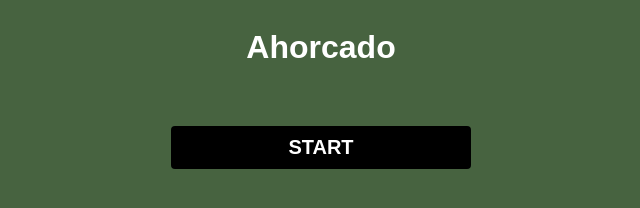
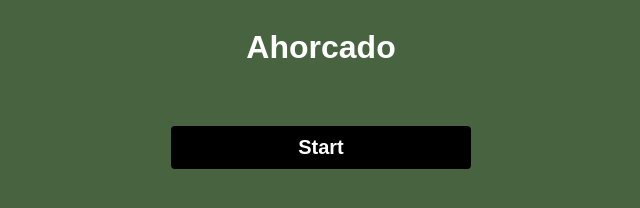
Before and after one commit to carocomba28/Proyectos-HTML-CSS-JS, a plain HTML site: page Ahorcado/index.html in a window 1280 px wide. Shown: the full height of the page, 319-959 px from the left. Drawn offline with Linux system fonts and the light colour scheme; a web font is replaced by a local one.

Commit message:
Update index.html

```diff
--- a/Ahorcado/index.html
+++ b/Ahorcado/index.html
@@ -18,6 +18,6 @@
     </div>
     <div id="letrasUsadas"></div>
     <div id="containerPalabra"></div>
-    <button id="botonJugar">START</button>
+    <button id="botonJugar">Start</button>
 </body>
 </html>
```
